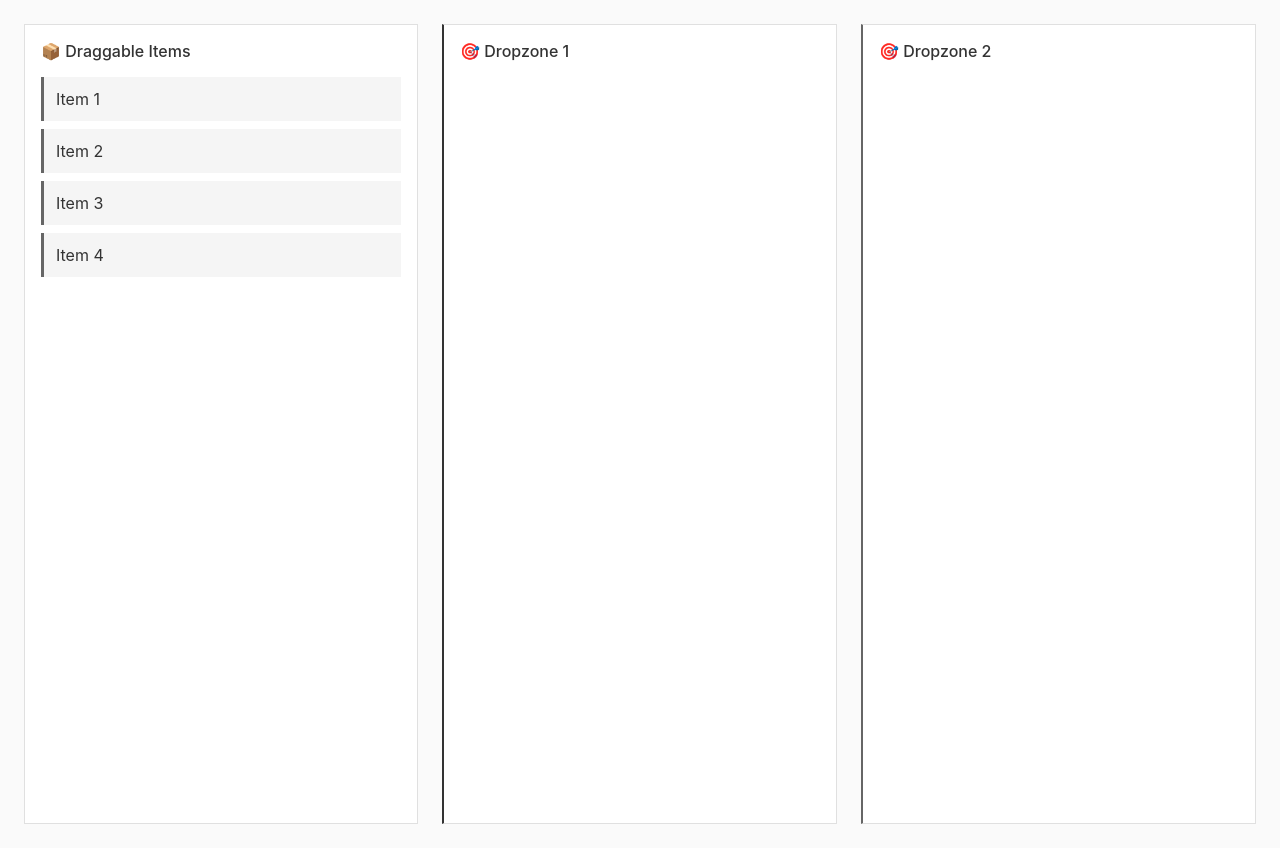
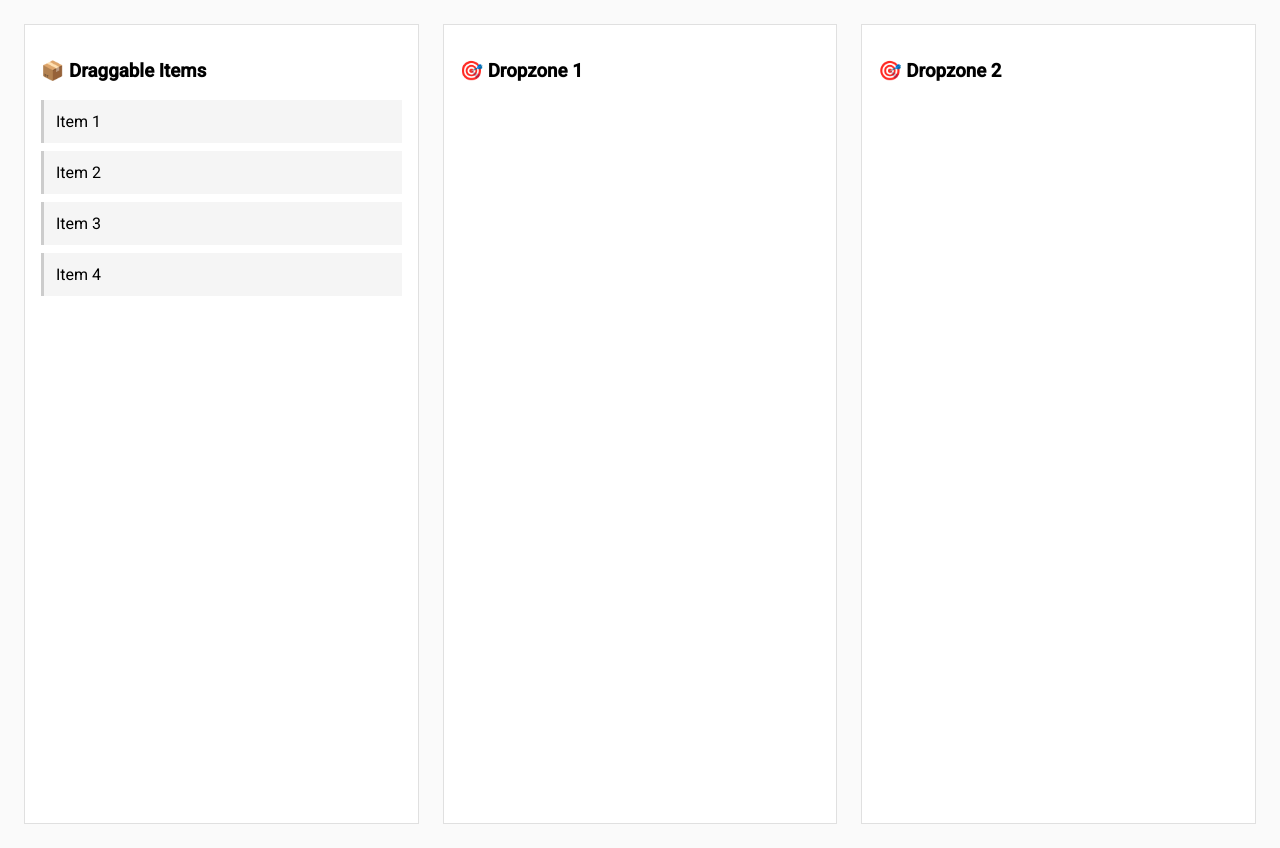
Before and after one commit to LucasG04/angular-cdk-dropzone-poc, an Angular app: page / in a window 1280 px wide. Built offline with nearby package versions, Linux system fonts and the light colour scheme.

Commit message:
reduce styling

```diff
--- a/src/app/app.component.html
+++ b/src/app/app.component.html
@@ -1,13 +1,11 @@
 <div class="container">
   <!-- Draggable List -->
-  <div class="draggable-list">
+  <div class="draggable-list" style="overflow: hidden">
     <h3>📦 Draggable Items</h3>
     <ul>
       @for (item of items; track item) {
       <li cdkDrag appDragHandler [cdkDragData]="item">
-        <!-- <div class="example-custom-placeholder" *cdkDragPreview>
-          {{ item }}
-        </div> -->
+        <div *cdkDragPreview class="drag-preview">Preview: {{ item }}</div>
         {{ item }}
       </li>
       }
@@ -15,13 +13,13 @@
   </div>
 
   <!-- Dropzone 1 -->
-  <div class="dropzone zone1" appDropzone (drop)="onDrop($event, 'zone1')">
+  <div class="dropzone" appDropzone (drop)="onDrop($event, 'zone1')">
     <h3>🎯 Dropzone 1</h3>
   </div>
 
   <!-- Dropzone 2 -->
   <div
-    class="dropzone zone2"
+    class="dropzone"
     appDropzone
     dragOverClass="drag-over"
     dragHintClass="drag-hint"
--- a/src/app/app.component.scss
+++ b/src/app/app.component.scss
@@ -3,23 +3,15 @@
   gap: 1.5rem;
   padding: 1.5rem;
   min-height: 100vh;
-  font-family: -apple-system, BlinkMacSystemFont, "Segoe UI", sans-serif;
   background: #fafafa;
 }
 
-.draggable-list {
+.draggable-list,
+.dropzone {
   flex: 1;
   background: white;
   padding: 1rem;
   border: 1px solid #e0e0e0;
-
-  h3 {
-    margin: 0 0 1rem 0;
-    color: #333;
-    font-size: 1rem;
-    font-weight: 500;
-    text-align: left;
-  }
 
   ul {
     list-style: none;
@@ -28,94 +20,16 @@
   }
 
   li {
-    background: #f5f5f5;
-    color: #333;
     padding: 0.75rem;
     margin: 0.5rem 0;
-    cursor: grab;
-    border-left: 3px solid #666;
-
-    &:active {
-      cursor: grabbing;
-    }
-
-    &.dragging {
-      opacity: 0.5;
-    }
+    border-left: 3px solid #ccc;
+    background: #f5f5f5;
   }
 }
 
-.dropzone {
-  flex: 1;
-  min-height: 200px;
-  border: 1px solid #e0e0e0;
-  padding: 1rem;
-  background: white;
-
-  h3 {
-    margin: 0 0 1rem 0;
-    color: #333;
-    font-size: 1rem;
-    font-weight: 500;
-    text-align: left;
-  }
-
-  ul {
-    list-style: none;
-    padding: 0;
-    margin: 0;
-  }
-
-  li {
-    background: #f9f9f9;
-    color: #333;
-    padding: 0.75rem;
-    margin: 0.5rem 0;
-    border-left: 3px solid #ccc;
-  }
-
-  &.zone1 {
-    border-left: 2px solid #333;
-
-    li {
-      border-left-color: #333;
-    }
-  }
-
-  &.zone2 {
-    border-left: 2px solid #666;
-
-    li {
-      border-left-color: #666;
-    }
-  }
-
-  &.drag-over {
-    border-color: #333;
-    background: #f9f9f9;
-  }
-
-  &.empty {
-    display: flex;
-    align-items: center;
-    justify-content: center;
-    color: #999;
-    font-style: italic;
-
-    &::after {
-      content: "Drop items here";
-      font-size: 0.9rem;
-    }
-  }
-
-  &.cdk-drag {
-    display: none !important;
-  }
+.drag-preview {
+  background: #e0f7fa;
+  border: 1px solid #006064;
+  padding: 0.5rem;
+  border-radius: 4px;
 }
-
-.example-custom-placeholder {
-  background: #ccc;
-  border: dotted 3px #999;
-  padding: 2rem;
-  transition: transform 250ms cubic-bezier(0, 0, 0.2, 1);
-}
```
